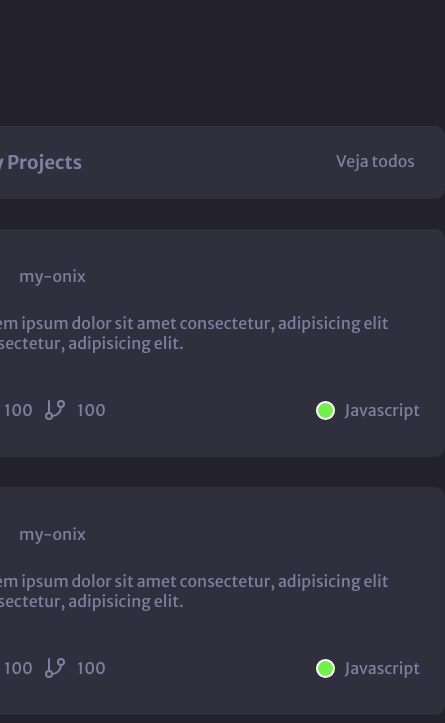
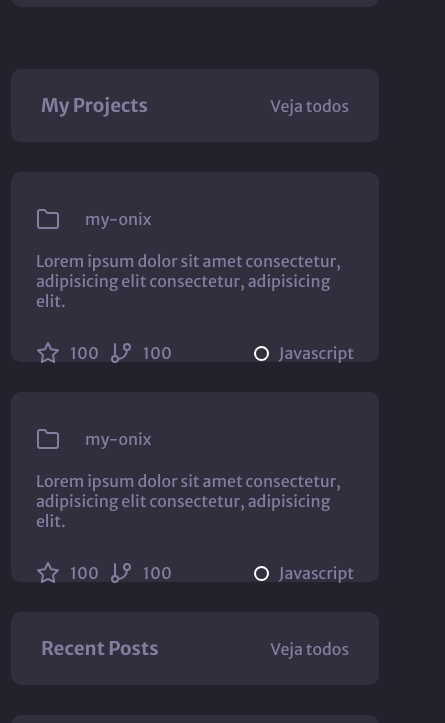
Before and after one commit to fe-nunes/discover-portfolio, a plain HTML site: page index.html in a window 390 px wide. Shown: the part 1096-1819 px from the top of the page, 445 px wide, since content can reach past the window. Drawn offline with Linux system fonts and the light colour scheme; files whose address does not match are found by name.

Commit message:
feat: adjustment in responsiveness

```diff
--- a/css/style.css
+++ b/css/style.css
@@ -35,10 +35,14 @@ h3 {
   padding: 0;
 }
 
+div {
+  box-sizing: border-box;
+}
+
 .profile {
   padding: 40px;
   display: grid;
-  grid-template-columns: auto auto;
+  grid-template-columns: 1fr 2fr;
   justify-content: center;
   gap: 62px;
 
@@ -48,7 +52,6 @@ h3 {
 
 .profile-sidebar {
   max-width: 440px;
-  height: 1120px;
   display: flex;
   flex-direction: column;
 
@@ -56,13 +59,10 @@ h3 {
 }
 
 .profile-projects {
-  flex: 1;
-  display: flex;
-  flex-direction: column;
-  flex-wrap: wrap;
-
-  gap: 30px;
+  width: 100%;
   max-width: 1400px;
+  height: 100%;
+  box-sizing: border-box;
 }
 
 .profile-avatar {
@@ -156,13 +156,16 @@ h3 {
 }
 
 .my-projects {
-  width: 1340px;
+  width: 100%;
+  max-height: 90px;
   display: flex;
   justify-content: space-between;
+  align-items: center;
   color: var(--text-color);
   background: var(--bg-cards);
   border-radius: 10px;
   padding: 25px 30px;
+  margin-bottom: 30px;
 }
 
 .my-projects a {
@@ -171,28 +174,32 @@ h3 {
 }
 
 .projects {
-  width: 1400px;
-  display: flex;
+  width: 100%;
+  display: grid;
+  grid-template-columns: 1fr 1fr;
   flex-wrap: wrap;
 
   gap: 30px;
+
+  margin-bottom: 30px;
 }
 
 .project {
+  box-sizing: border-box;
+  height: auto;
+  max-height: 190px;
   color: var(--text-color);
   background: var(--bg-cards);
   border-radius: 10px;
-
   padding: 35px 25px;
-
   display: flex;
   flex-direction: column;
-  gap: 25px;
 }
 
 .header-project {
   display: flex;
   align-items: center;
+  margin-bottom: 20px;
   gap: 25px;
 }
 
@@ -202,7 +209,7 @@ h3 {
 }
 
 .project-description {
-  margin-bottom: 20px;
+  margin-bottom: 30px;
 }
 
 .footer-project {
@@ -242,7 +249,6 @@ h3 {
   height: 15px;
   border: 2px solid #fff;
   border-radius: 50%;
-  background-color: #75ef4b;
 }
 
 .post-container {
@@ -250,7 +256,6 @@ h3 {
   color: var(--text-color);
   background: var(--bg-cards);
   border-radius: 10px;
-
   padding: 35px 25px;
 
   gap: 10px;
@@ -288,21 +293,50 @@ h3 {
 
 @media (max-width: 1900px) {
   .profile-projects {
-    width: 500px;
     flex-direction: row;
   }
 }
 
-@media (max-width: 1100px) {
+@media (max-width: 1400px) {
+  .projects {
+    grid-template-columns: 1fr;
+  }
+
+  .post-container {
+    display: flex;
+    justify-content: center;
+    align-items: center;
+    flex-direction: column;
+  }
+
+  .post-avatar {
+    margin-bottom: 20px;
+  }
+}
+
+@media (max-width: 950px) {
   .profile {
     margin-left: auto;
     margin-right: auto;
-    justify-content: center;
-    align-items: center;
     grid-template-columns: auto;
   }
 
-  .profile-sidebar {
-    max-width: 500px;
+  .profile-projects {
+    max-width: 440px;
+  }
+
+  .projects {
+    grid-template-columns: 1fr;
+  }
+
+  .post-container {
+    display: flex;
+    justify-content: center;
+    align-items: center;
+    flex-direction: column;
+  }
+
+  .post-avatar {
+    margin-bottom: 20px;
   }
 }
```
